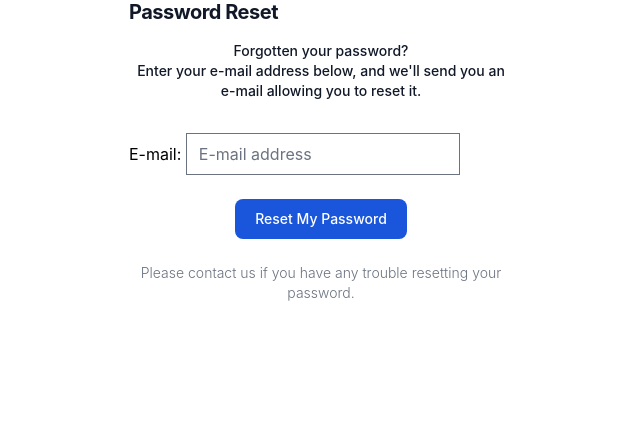
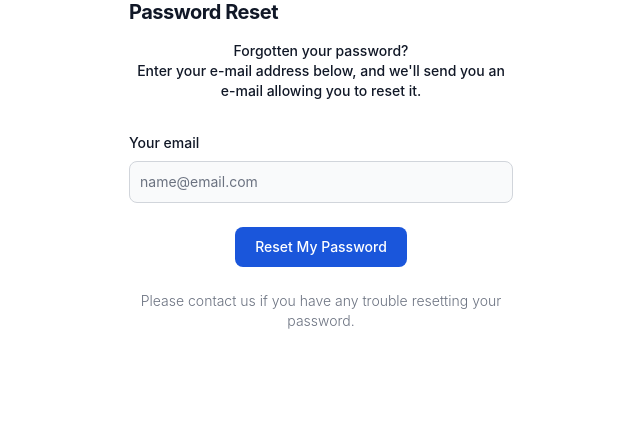
Before and after one commit to amylour/FreeFido, a Django app: page /accounts/password/reset/ in a window 1280 px wide. Shown: the part 64-507 px from the top of the page, without its empty margins (319-959 px from the left). Run offline with Django 3.2, Linux system fonts and the light colour scheme; style sheets or scripts are compiled from the project's sources; some libraries are stand-ins or nearby versions.

Commit message:
edit: email input to div/input component

```diff
--- a/templates/allauth/account/password_reset.html
+++ b/templates/allauth/account/password_reset.html
@@ -24,7 +24,13 @@
         </div>
         <form method="POST" action="{% url 'account_reset_password' %}" class="password_reset">
             {% csrf_token %}
-            {{ form.as_p }}
+            <div>
+                <label for="email" class="block mb-2 text-sm font-medium text-gray-900 dark:text-white">Your
+                    email</label>
+                <input type="email" name="email" id="email"
+                    class="bg-gray-50 border border-gray-300 text-gray-900 sm:text-sm rounded-lg focus:ring-primary-600 focus:border-primary-600 block w-full p-2.5 dark:bg-gray-700 dark:border-gray-600 dark:placeholder-gray-400 dark:text-white dark:focus:ring-blue-500 dark:focus:border-blue-500"
+                    placeholder="name@email.com" required="">
+            </div>
             <div class="flex justify-center p-6">
                 <button
                     class="text-white bg-blue-700 hover:bg-blue-800 focus:ring-4 focus:outline-none focus:ring-blue-300 font-medium rounded-lg text-sm px-5 py-2.5 text-center dark:bg-blue-600 dark:hover:bg-blue-700 dark:focus:ring-blue-800"
```
